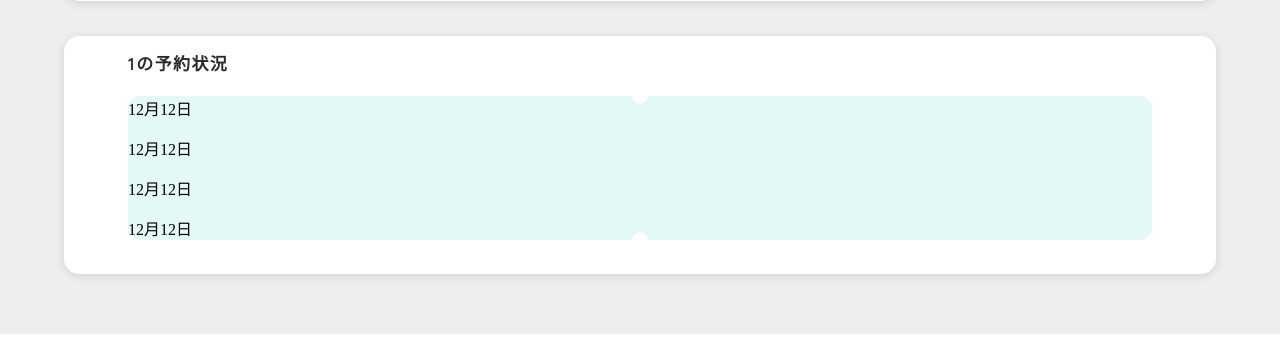
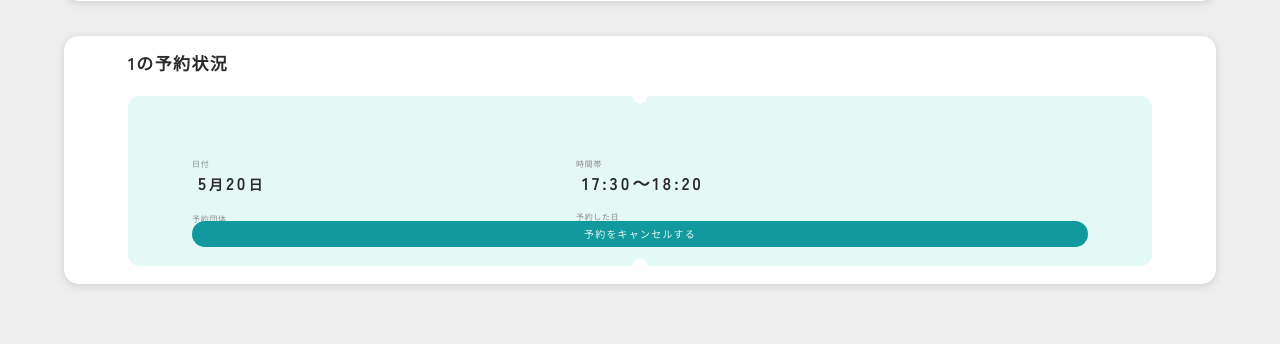
Before and after one commit to koppepan3/booking, a PHP site: page / in a window 1280 px wide. Shown: the part 1243-1587 px from the top of the page. Run offline with PHP 8.4, Linux system fonts and the light colour scheme; the visitor is signed in with stand-in values (Sample User, id 1); data that the repository does not hold is empty.

Commit message:
[fix]デザイン刷新

```diff
--- a/index.css
+++ b/index.css
@@ -1,31 +1,3 @@
-#contents{
-    width: 90vw;
-    margin: 45px 0 0;
-    background-color: #eeeeee;
-    padding: 25px 5vw;
-}
-
-.content{
-    border: 0px black solid;
-    border-radius: 15px;
-    background-color: white;
-    width: 80vw;
-    padding: 18px 5vw;
-    margin:0 0 35px;
-    box-shadow: rgba(99, 99, 99, 0.2) 0px 2px 8px 0px;
-}
-
-.content h1{
-    font-family: 'Zen Kaku Gothic New';
-    font-style: normal;
-    font-weight: bold;
-    font-size: 17px;
-    line-height: 100%;
-    letter-spacing: 0.08em;
-    color: #2b2b2b;
-    margin:0 0 25px;
-}
-
 .caution{
     font-family: 'Zen Kaku Gothic New';
     font-style: normal;
@@ -156,6 +128,7 @@
     border: 0px black solid;
     border-radius: 12px;
     position: relative;
+    height: 170px;
 }
 
 .reserved_ticket::before{
@@ -183,3 +156,85 @@
     transform: translateX(-50%) translateY(50%);
     bottom: 0px;
 }
+
+.ticket_left{
+    position: absolute;
+    width: 30vw;
+    height: 100px;
+    left: 5vw;
+    top: 5vw;
+}
+
+.ticket_right{
+    position: absolute;
+    width: 40vw;
+    height: 100px;
+    left: 35vw;
+    top: 5vw;
+}
+
+p.ticket_top{
+    font-family: 'Zen Kaku Gothic New';
+    font-style: normal;
+    font-weight: 500;
+    font-size: 8px;
+    line-height: 100%;
+    letter-spacing: 0.08em;
+    color: #8A8A8A;
+    margin:0;
+}
+
+h3.ticket_top{
+    font-family: 'Zen Kaku Gothic New';
+    font-style: normal;
+    font-weight: bold;
+    font-size: 17px;
+    line-height: 100%;
+    letter-spacing: 0.18em;
+    color: #2A2A2A;
+    margin:6px 6px 0;
+}
+
+p.ticket_bottom{
+    font-family: 'Zen Kaku Gothic New';
+    font-style: normal;
+    font-weight: 500;
+    font-size: 8px;
+    line-height: 100%;
+    letter-spacing: 0.08em;
+    color: #8A8A8A;
+    margin:22px 0 0;
+}
+
+h3.ticket_bottom{
+    font-family: 'Zen Kaku Gothic New';
+    font-style: normal;
+    font-weight: bold;
+    font-size: 17px;
+    line-height: 100%;
+    letter-spacing: 0.18em;
+    color: #2A2A2A;
+    margin:6px 6px 0;
+}
+
+.smallLetter{
+    font-size: 14px!important;
+}
+
+.submit_button{
+    position: absolute;
+    left: 5vw;
+    top: 125px;
+    width: 70vw;
+    height: 26px;
+    border-radius: 50px;
+    border: none;
+    background-color: #11999E;
+    color: #E4F9F5;
+    font-family: 'Zen Kaku Gothic New';
+    font-style: normal;
+    font-weight: 500;
+    font-size: 10px;
+    line-height: 100%;
+    letter-spacing: 0.12em;
+}
--- a/index.php
+++ b/index.php
@@ -70,10 +70,21 @@ if (isset($_SESSION['index'])) {//ログインしているとき
             <div id="content_3" class="content">
                 <h1><?php if (isset($username) ){echo $username;} ?>の予約状況</h1>
                 <div class="reserved_ticket">
-                    <p>12月12日</p>
-                    <p>12月12日</p>
-                    <p>12月12日</p>
-                    <p>12月12日</p>
+                    <div class="ticket_left">
+                        <p class="ticket_top">日付</p>
+                        <h3 class="ticket_top">5<span class="smallLetter">月</span>20<span class="smallLetter">日</span></h3>
+                        <p class="ticket_bottom">予約団体</p>
+                        <h3 class="ticket_bottom">24HR</h3>
+                    </div>
+                    <div class="ticket_right">
+                        <p class="ticket_top">時間帯</p>
+                        <h3 class="ticket_top">17:30～18:20</h3>
+                        <p class="ticket_bottom">予約した日</p>
+                        <h3 class="ticket_bottom">5<span class="smallLetter">月</span>20<span class="smallLetter">日</span></h3>
+                    </div>
+                    <form method="post">
+                        <input class="submit_button" type="submit" name="button" value="予約をキャンセルする"/>
+                    </form>
                 </div>
             </div>
         </div>
--- a/style.css
+++ b/style.css
@@ -87,3 +87,35 @@ summary::after{
     background-size: contain;
 	vertical-align: middle;
 }
+
+
+#contents{
+    width: 90vw;
+    margin:0 0;
+    background-color: #eeeeee;
+    padding: 25px 5vw;
+    min-height: calc(100vh - 45px);
+    top: 45px;
+    position: absolute;
+}
+
+.content{
+    border: 0px black solid;
+    border-radius: 15px;
+    background-color: white;
+    width: 80vw;
+    padding: 18px 5vw;
+    margin:0 0 35px;
+    box-shadow: rgba(99, 99, 99, 0.2) 0px 2px 8px 0px;
+}
+
+.content h1{
+    font-family: 'Zen Kaku Gothic New';
+    font-style: normal;
+    font-weight: bold;
+    font-size: 17px;
+    line-height: 100%;
+    letter-spacing: 0.08em;
+    color: #2b2b2b;
+    margin:0 0 25px;
+}
```
Also changed, not shown: details.css (+106 -49 lines), details.php (+5 -9 lines), file/statusBar_1.svg (added).
